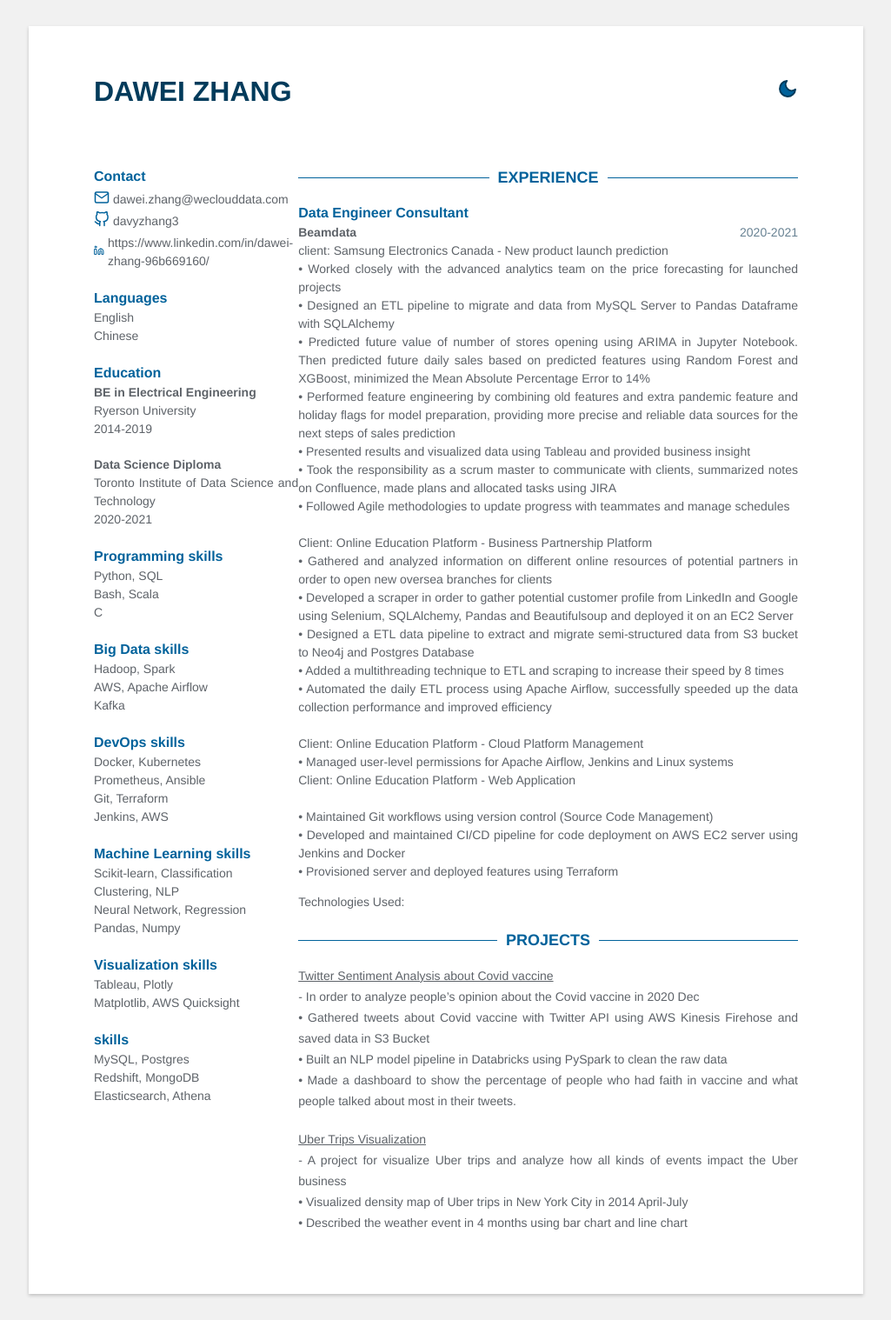
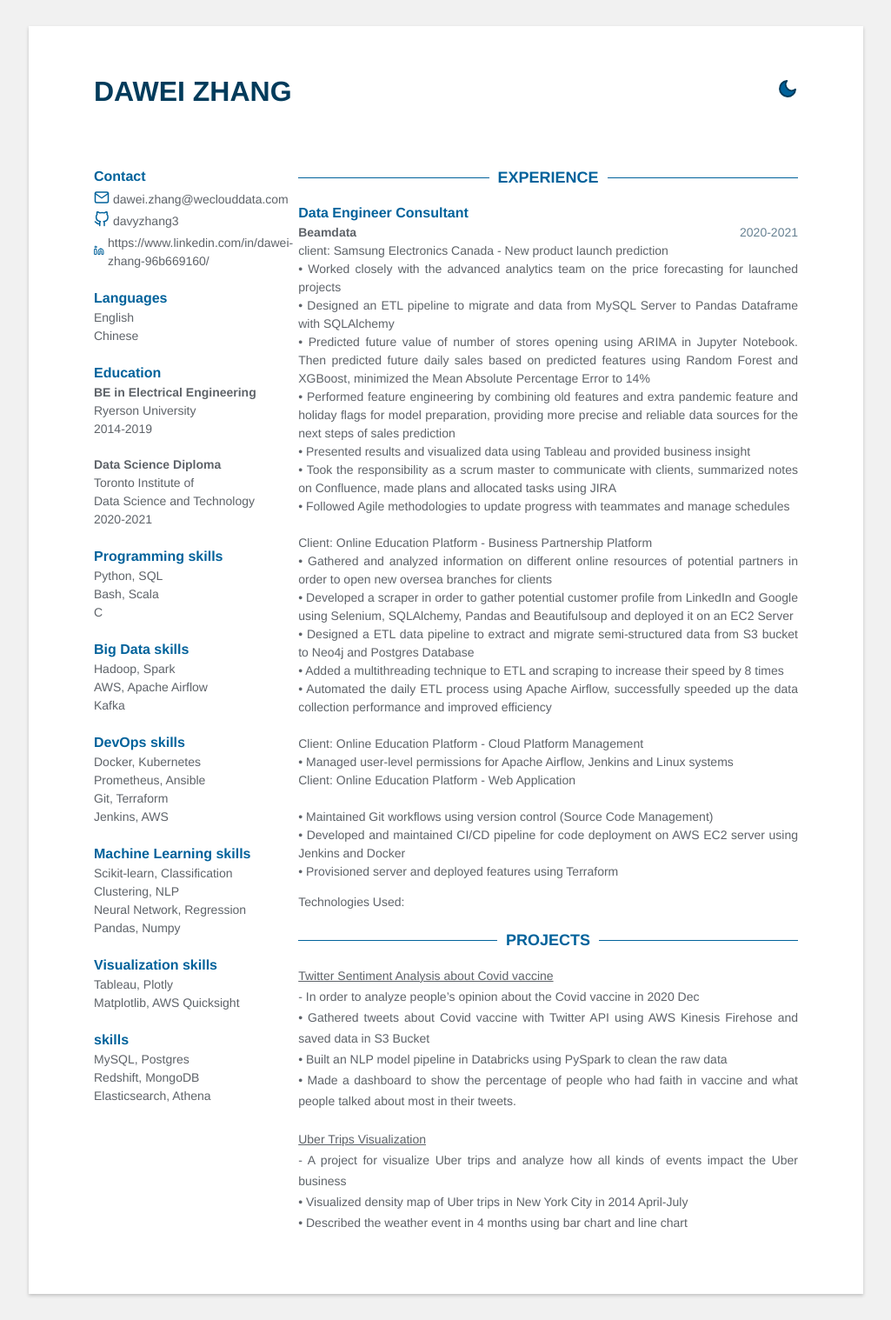
Before and after one commit to davyzhang3/davyzhang3.github.io, a Jekyll site: the page built from docs/index.html, in a window 1280 px wide. Shown: the whole page at 87% size, without its empty margins (127-1152 px from the left). Built offline with Jekyll 4.4.1, drawn with Linux system fonts in a browser that asks for light colours.

Commit message:
fix a layout issue

```diff
--- a/docs/_data/data.yml
+++ b/docs/_data/data.yml
@@ -22,7 +22,7 @@ education:
 
   - degree: Data Science Diploma
     time: 2020-2021
-    university: Toronto Institute of Data Science and Technology
+    university: Toronto Institute of <br>Data Science and Technology
 
 
 skills:
```
